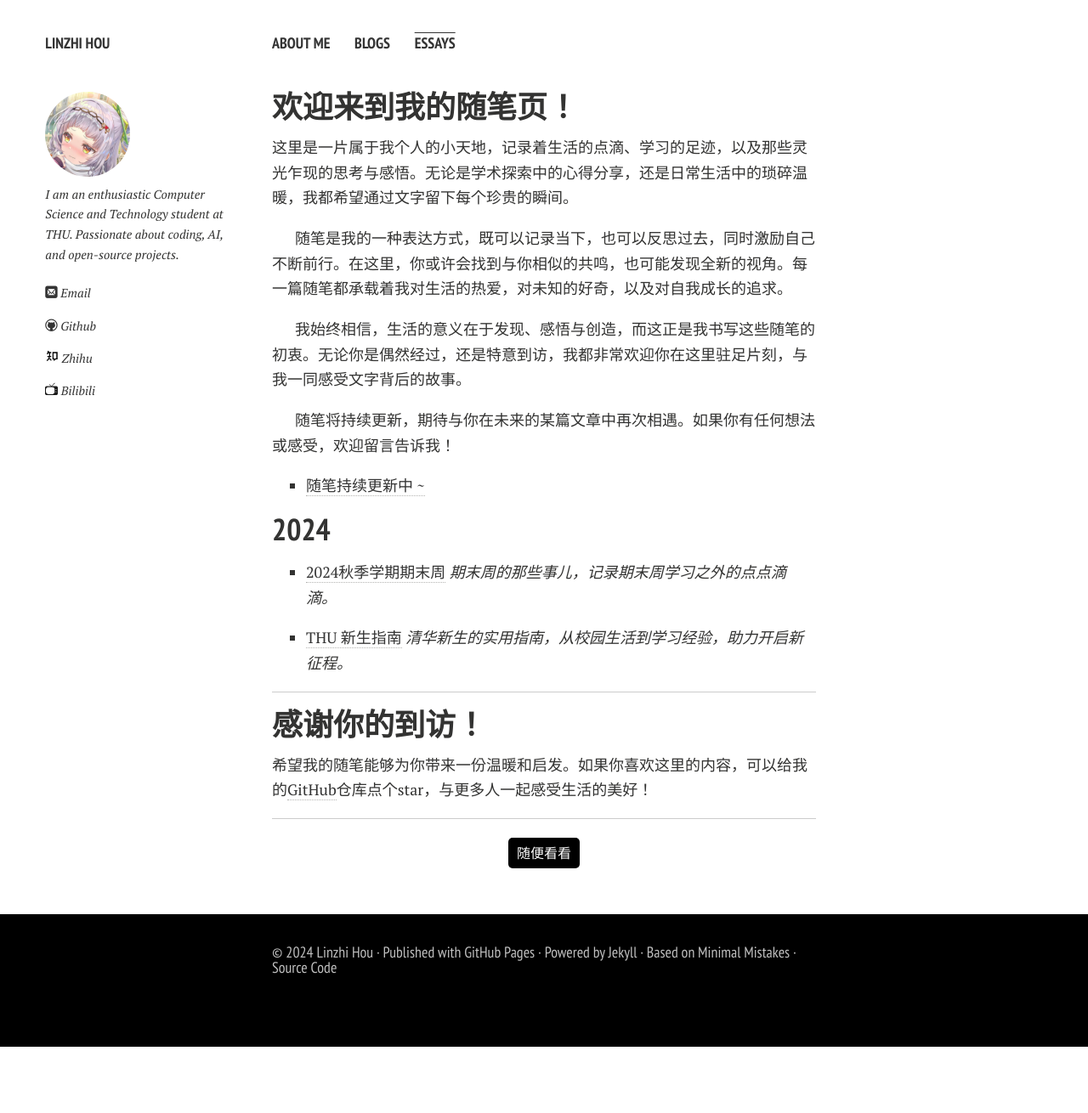
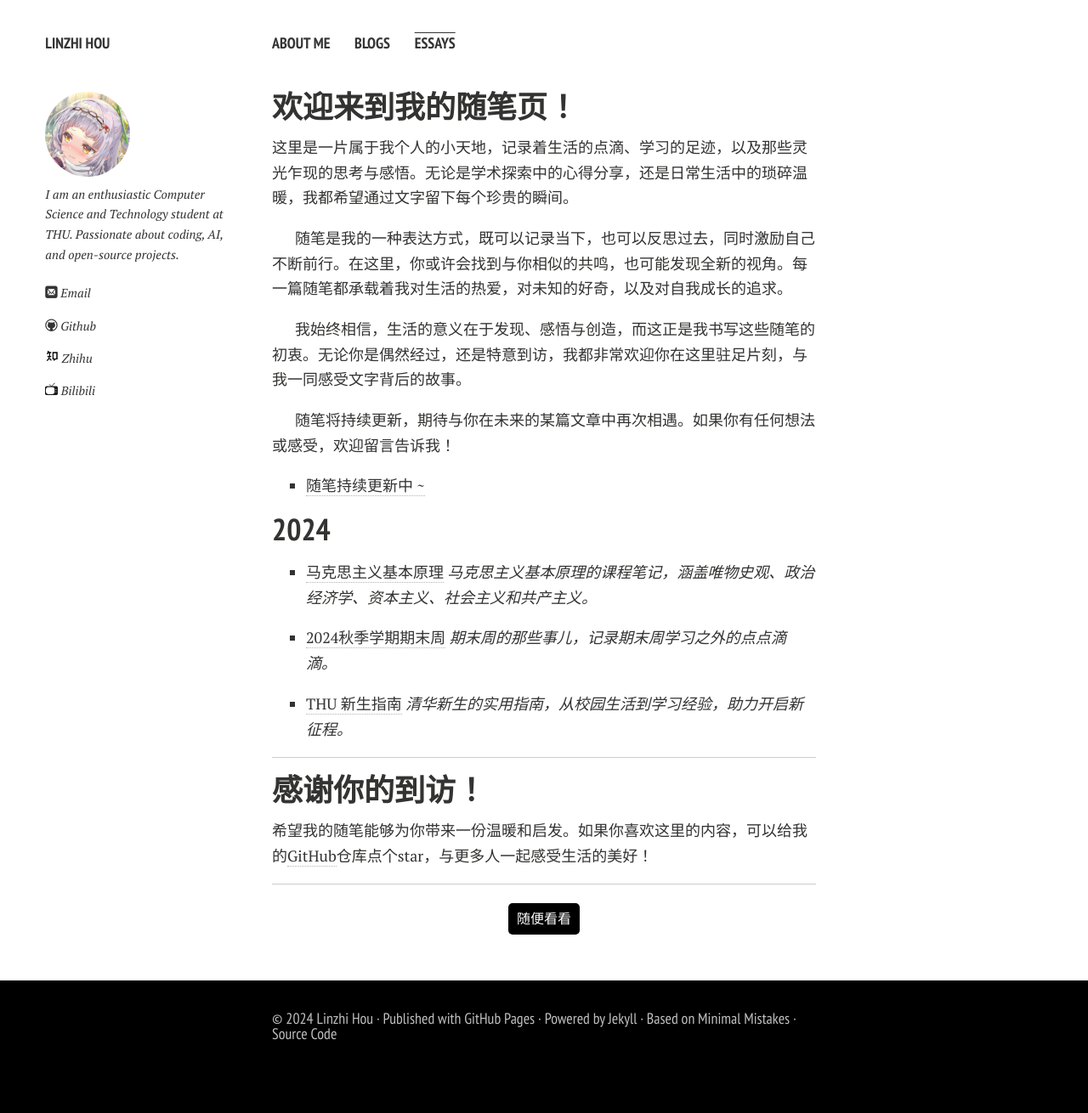
Before and after one commit to Zenith-Hlz/Zenith-Hlz.github.io, a Jekyll site: the page built from essays.md, in a window 1280 px wide. Shown: the whole page at 85% size. Built offline with Jekyll 4.4.1, drawn with Linux system fonts in a browser that asks for light colours; nearby versions of some CDN libraries; comment, search, counter and statistics services are not loaded; a style sheet for code colours, icons or effects is not loaded; before the commit the page ends 1232 px from its top, so only the background shows below that.

Commit message:
Update essays.md

```diff
--- a/essays.md
+++ b/essays.md
@@ -17,6 +17,9 @@ title: Essays
 - [随笔持续更新中 ~](https://houlinzhi.com/files/404)
 
 ## 2024
+
+- [马克思主义基本原理](https://houlinzhi.com/essays/marxism)
+  *马克思主义基本原理的课程笔记，涵盖唯物史观、政治经济学、资本主义、社会主义和共产主义。*
 
 - [2024秋季学期期末周](https://houlinzhi.com/essays/2024_fall_final_week)
   *期末周的那些事儿，记录期末周学习之外的点点滴滴。*
```
